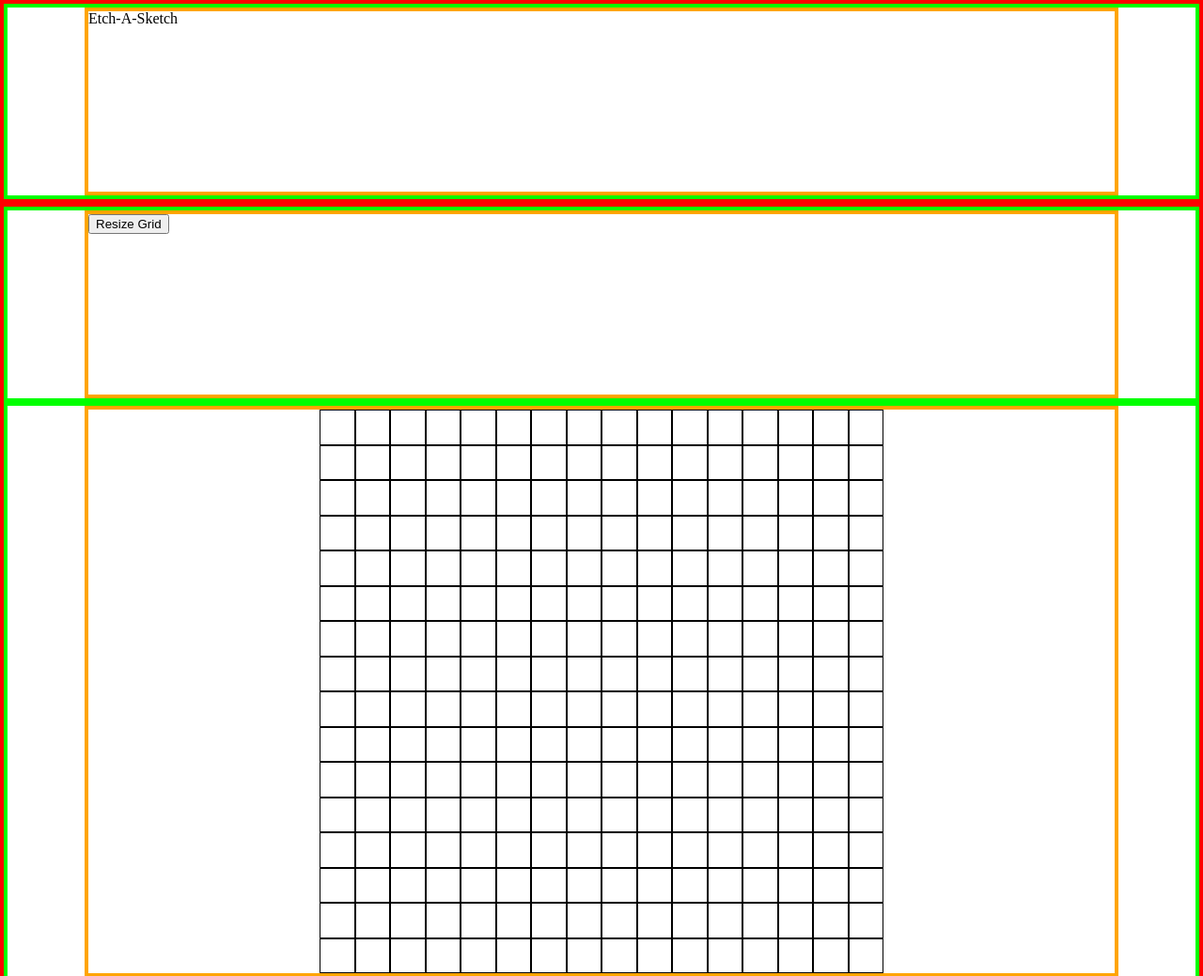
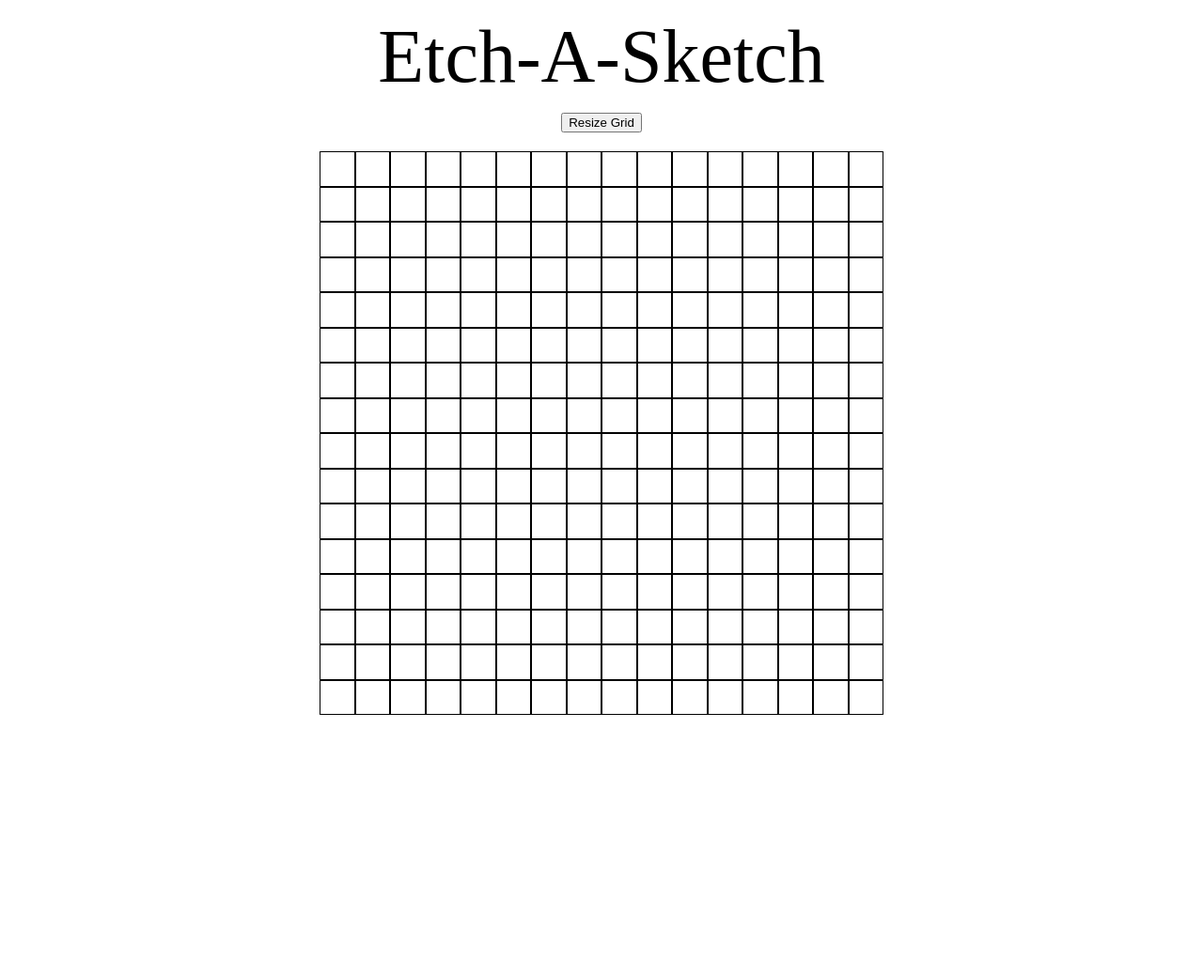
Before and after one commit to cmarken/odin-etch-a-sketch, a plain HTML site: page index.html in a window 1280 px wide. Shown: the top 1039 px of the page at 94% size. After the commit the page ends 800 px from the top, so only its background shows below. Drawn offline with Linux system fonts and the light colour scheme.

Commit message:
Better looks of elements
- Center and space between sections.
- Remove dev boxes in the layout

```diff
--- a/styles/style.css
+++ b/styles/style.css
@@ -5,8 +5,11 @@
     box-sizing: border-box;
 }
 
-/* SETTINGS */
+h1 {
+    font-size: 80px;
+}
 
+/* SETTINGS (dynamic colors and so on)*/
 
 /* STRUCTURE */
 body {
@@ -21,6 +24,7 @@ main {
 
 section {
     flex-grow: 1;
+    margin: 20px 0 0 0;
 }
 
 inner-column {
@@ -34,6 +38,15 @@ inner-column {
 
 
 /* MODULES */
+
+.heading {
+    text-align: center;
+}
+
+resize-button {
+    display: block;
+}
+
 pixel-grid {
     margin-left: auto;
     margin-right: auto;
@@ -44,6 +57,12 @@ pixel-grid {
 }
 
 /* COMPONENTS */
+
+#resize-grid-btn {
+    display: block;
+    margin-left: auto;
+    margin-right: auto;
+}
 
 .pixel-row {
     display: flex;
@@ -58,7 +77,7 @@ pixel-grid {
 
 
 /* DEV SETTINGS */
-header, main {
+/* header, main {
     border: 4px solid red;
     min-height: 200px;
 }
@@ -75,4 +94,4 @@ inner-column {
 
 draw-grid {
     border: 4px solid blue;
-}
+}*/
```
